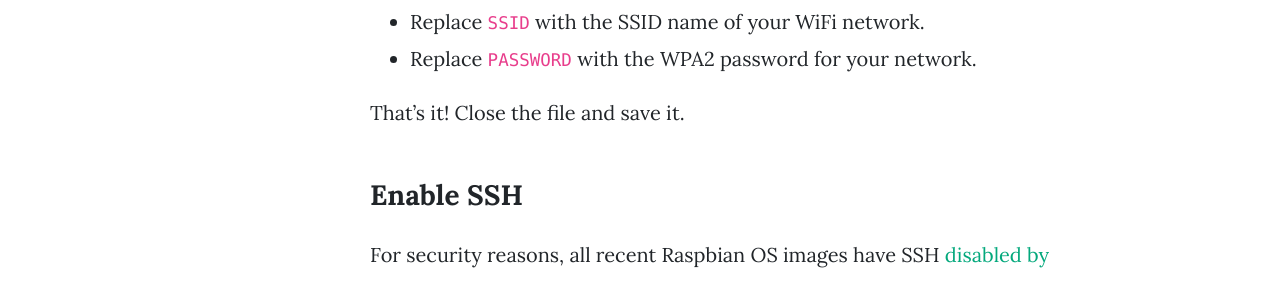
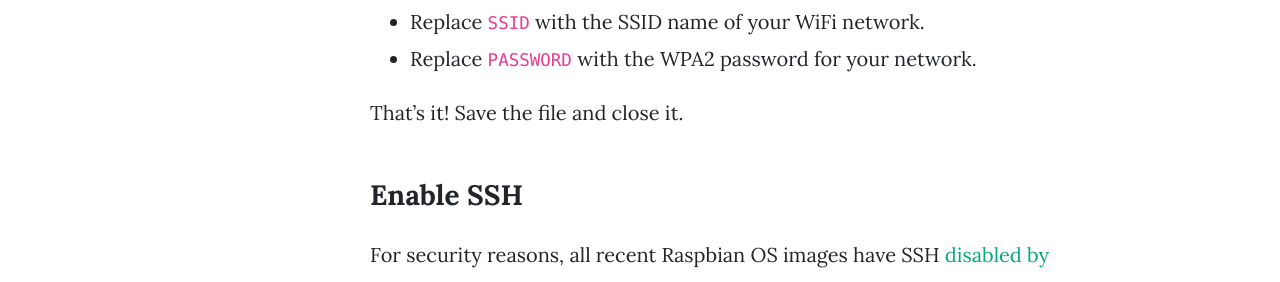
Before and after one commit to bws428/bws428.github.io, a Jekyll site: the page built from _posts/2020-05-20-raspberry-pi-zero-w-setup.md, in a window 1280 px wide and 900 px high, scrolled down 5549 px. Shown: the part 160-442 px from the top of the window. Built offline with Jekyll 4.4.1, drawn with Linux system fonts in a browser that asks for light colours; nearby versions of some CDN libraries; formulas are drawn with MathJax 3; comment, search, counter and statistics services are not loaded; some of the changed text lies outside the part shown.

````diff
--- a/_posts/2020-05-20-raspberry-pi-zero-w-setup.md
+++ b/_posts/2020-05-20-raspberry-pi-zero-w-setup.md
@@ -78,7 +78,7 @@ Be sure to:
 - Replace `SSID` with the SSID name of your WiFi network.
 - Replace `PASSWORD` with the WPA2 password for your network.
 
-That's it! Close the file and save it.
+That's it! Save the file and close it.
 
 ### Enable SSH
 
@@ -103,7 +103,7 @@ Again in the `boot` directory, open the `config.txt` file in your text editor. T
 enable_uart=1
 ```
 
-Close the file and save it.
+Save the file and close it.
 
 ## Preflight Check
 
````
